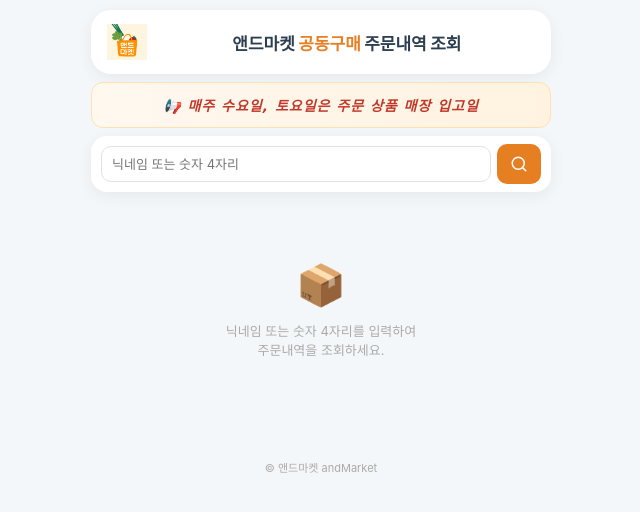
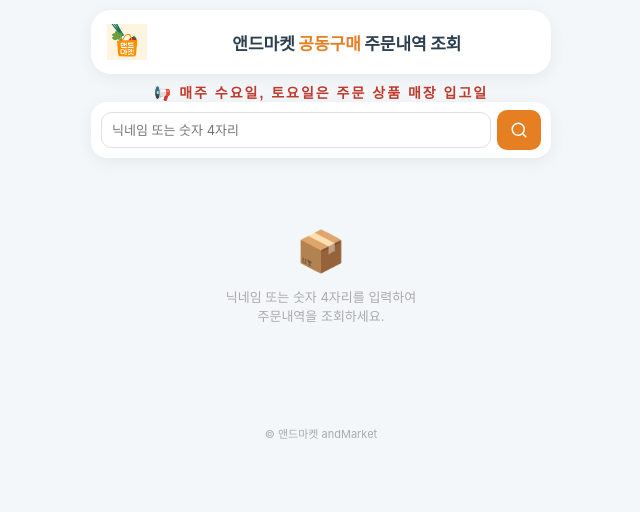
Before and after one commit to JeongDeogAN/andmarket-customer, a Next.js app: page / in a window 1280 px wide. Shown: the top 512 px of the page, without its empty margins (319-959 px from the left). Built offline with nearby package versions, Linux system fonts and the light colour scheme.

Commit message:
배너 고딕체 세미볼드 수정

```diff
--- a/src/app/page.tsx
+++ b/src/app/page.tsx
@@ -131,11 +131,9 @@
         </header>
 
         {/* 안내 배너 */}
-        <div style={{ background: 'linear-gradient(to right, #fff8f0, #fff3e0)', borderRadius: '12px', padding: '12px', marginBottom: '8px', border: '1px solid #ffe0b2' }}>
-          <p style={{ fontSize: '14px', fontWeight: 900, fontStyle: 'italic', fontFamily: '"Brush Script MT", "Segoe Script", "Comic Sans MS", cursive', color: '#c0392b', textAlign: 'center', margin: 0, letterSpacing: '1px' }}>
+          <p style={{ fontSize: '14px', fontWeight: 600, fontFamily: '"Malgun Gothic", "맑은 고딕", "Apple SD Gothic Neo", sans-serif', color: '#c0392b', textAlign: 'center', margin: 0, letterSpacing: '2px' }}>
             📢 매주 수요일, 토요일은 주문 상품 매장 입고일
           </p>
-        </div>
 
         {/* 검색창 */}
         <div style={{ background: 'white', borderRadius: '16px', padding: '8px 10px', marginBottom: '8px', boxShadow: '0 4px 16px rgba(0,0,0,0.06)', display: 'flex', gap: '6px', alignItems: 'center', overflow: 'hidden' }}>
```
